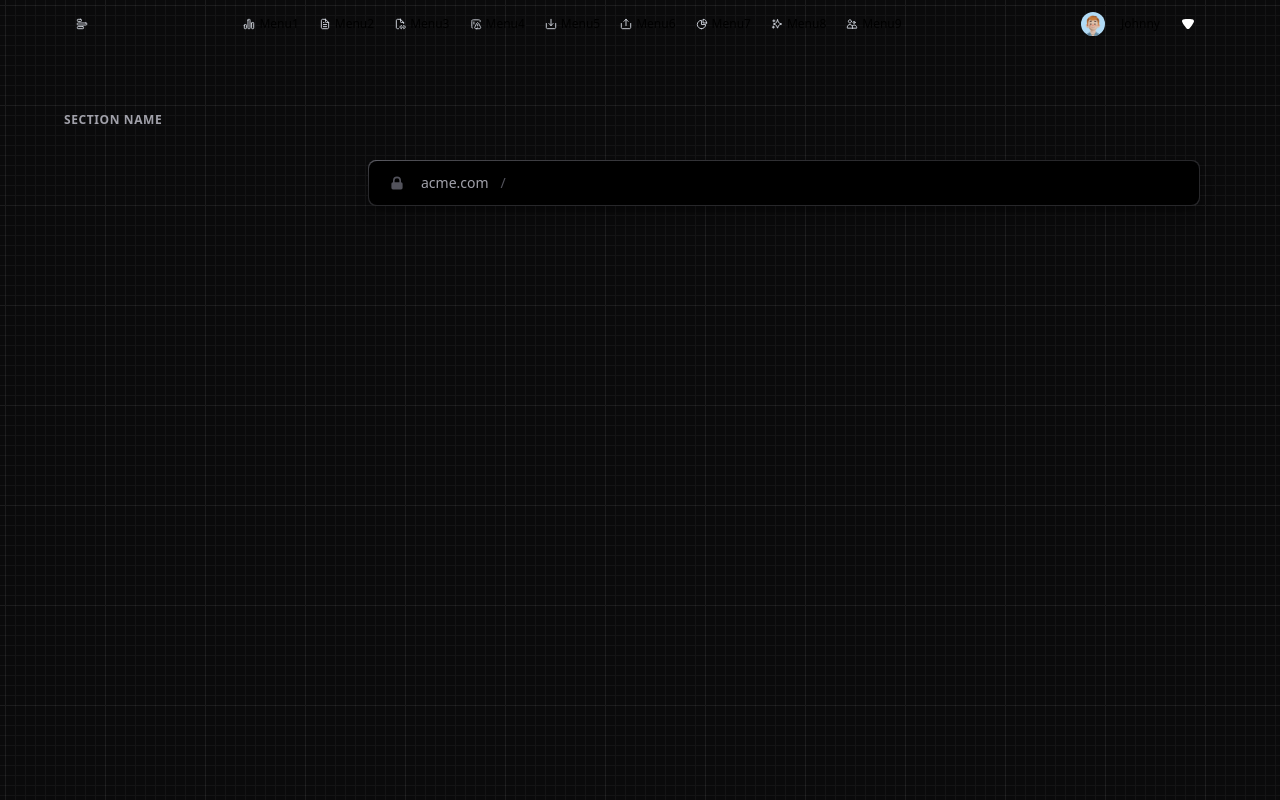
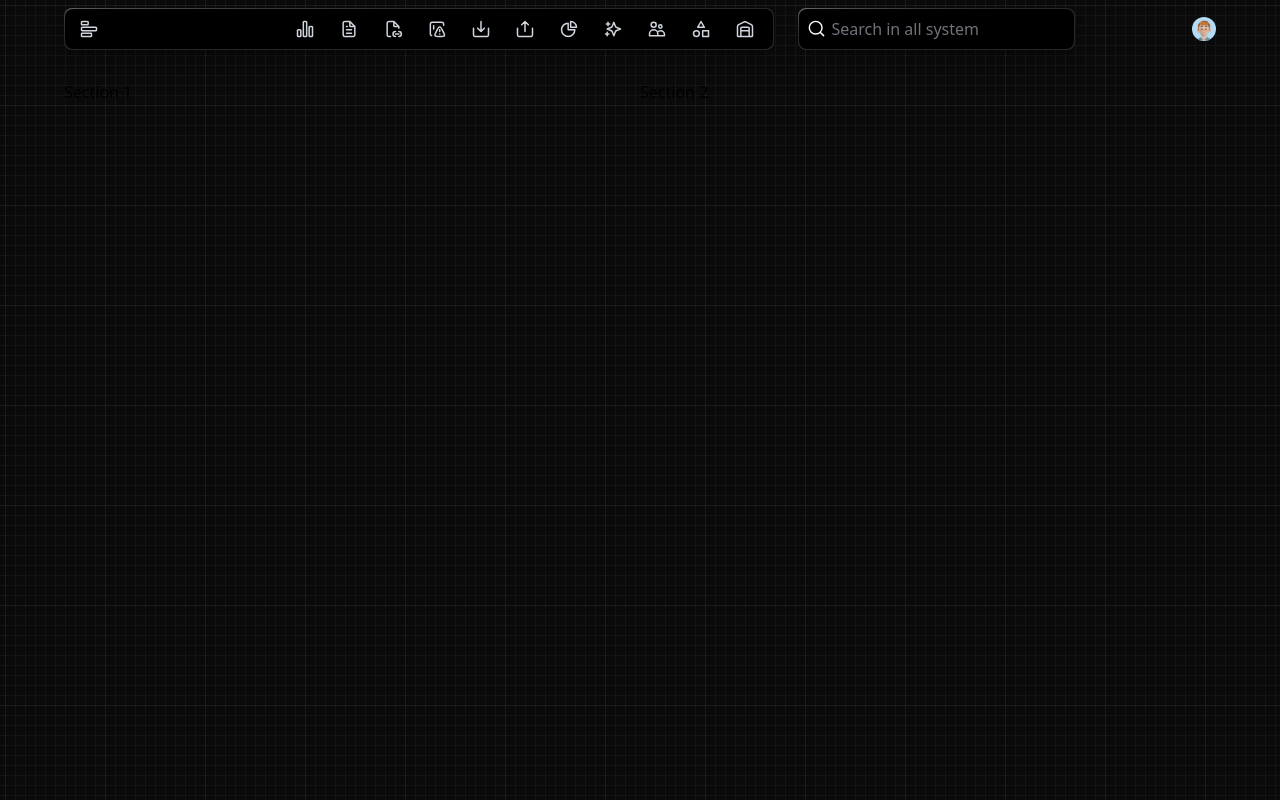
Before and after one commit to digitalfortress-dev/next.js-templates, a Next.js app: page /horizontal-dashboard in a window 1280 px wide. Built offline with nearby package versions, Linux system fonts and the light colour scheme.

Commit message:
ui: update header

```diff
--- a/src/app/horizontal-dashboard/layout.tsx
+++ b/src/app/horizontal-dashboard/layout.tsx
@@ -1,5 +1,6 @@
-import { HorizontalNavbar } from '@/components/common/navbar/horizontal'
 import { Metadata } from 'next'
+import Image from 'next/image'
+import Link from 'next/link'
 import './globals.css'
 
 export const metadata: Metadata = {
@@ -10,6 +11,53 @@ export const metadata: Metadata = {
   description: 'A boilerplate template to explore new Next.js features'
 }
 
+const menuIcon = [
+  {
+    name: 'Menu1',
+    icon: '/Item.svg'
+  },
+  {
+    name: 'Menu2',
+    icon: '/Item-1.svg'
+  },
+  {
+    name: 'Menu3',
+    icon: '/Item-2.svg'
+  },
+  {
+    name: 'Menu4',
+    icon: '/Item-3.svg'
+  },
+  {
+    name: 'Menu5',
+    icon: '/Item-4.svg'
+  },
+  {
+    name: 'Menu6',
+    icon: '/Item-5.svg'
+  },
+  {
+    name: 'Menu7',
+    icon: '/Item-6.svg'
+  },
+  {
+    name: 'Menu8',
+    icon: '/Item-7.svg'
+  },
+  {
+    name: 'Menu9',
+    icon: '/Item-8.svg'
+  },
+  {
+    name: 'Menu10',
+    icon: '/Item-9.svg'
+  },
+  {
+    name: 'Menu11',
+    icon: '/Item-10.svg'
+  }
+]
+
 export default function RootLayout({
   children,
 }: {
@@ -17,7 +65,49 @@ export default function RootLayout({
 }) {
   return (
     <>
-      <HorizontalNavbar />
+      <aside className='fixed w-full mx-auto top-0 mt-2 '>
+        <nav className='flex mx-auto max-w-90'>
+          <div className='rounded-lg bg-vc-border-gradient p-px shadow-lg shadow-black/20'>
+            <div className='flex items-center rounded-lg bg-black pl-2 py-1'>
+              <div className='flex items-center mr-10'>
+                <Image
+                  src='/Home.svg'
+                  width={32}
+                  height={32}
+                  alt="Picture of the author"
+                />
+                <Link href={"/horizontal-dashboard"} className='ml-2'>
+                  Ninja  /  Dashboard
+                </Link>
+              </div>
+              <div className='max-w-full flex flex-wrap items-center justify-between'>
+                {
+                  menuIcon.map((item, index) => {
+                    return <Link className='mr-3' key={index} href='#'><Image
+                      src={item.icon}
+                      width={32}
+                      height={32}
+                      alt="Picture of the author"
+                    /></Link>
+                  })
+                }
+              </div>
+            </div>
+          </div>
+          <div className='relative ml-6 rounded-lg bg-vc-border-gradient p-px shadow-lg shadow-black/20'>
+            <input placeholder="Search in all system" className='rounded-lg bg-black border-none border-opacity-0 pl-8 h-full' type="text" />
+            <Image className='absolute top-1/4 left-2' src='/search.svg'
+              width={20}
+              height={20}
+              alt="Picture of the author" />
+          </div>
+
+          <Image className='ml-auto'
+            src="/Hansel.svg" width={24}
+            height={24}
+            alt="Picture of the author" />
+        </nav>
+      </aside>
       <div className='pt-20 max-w-90 mx-auto'>{children}</div>
     </>
   )
--- a/src/app/horizontal-dashboard/page.tsx
+++ b/src/app/horizontal-dashboard/page.tsx
@@ -5,16 +5,9 @@ const inter = Inter({ subsets: ['latin'] })
 
 export default function Home() {
   return (
-    <div className="space-y-8">
-
-      <div className="space-y-10 text-white"></div>
-      <div key="section-name" className="space-y-5">
-        <div className="text-xs font-semibold uppercase tracking-wider text-gray-400">
-          Section Name
-        </div>
-
-
-      </div>
+    <div className="flex flex-row">
+      <div className="basis-2/4">Section 1</div>
+      <div className="basis-2/4">Section 2</div>
     </div>
   )
 }
--- a/src/app/layout.tsx
+++ b/src/app/layout.tsx
@@ -22,7 +22,7 @@ export default function RootLayout({
       <body className="bg-gray-1100 overflow-y-scroll bg-[url('/grid.svg')] pb-36">
         <main>{children}</main>
 
-        <div className="lg:pl-72">
+        {/* <div className="lg:pl-72">
           <div className="mx-auto max-w-4xl space-y-8 px-2 pt-20 lg:py-8 lg:px-8">
             <div className="rounded-lg bg-vc-border-gradient p-px shadow-lg shadow-black/20">
               <div className="rounded-lg bg-black">
@@ -30,12 +30,12 @@ export default function RootLayout({
               </div>
             </div>
 
-            {/* <div className="rounded-lg bg-vc-border-gradient p-px shadow-lg shadow-black/20">
+            <div className="rounded-lg bg-vc-border-gradient p-px shadow-lg shadow-black/20">
               <div className="rounded-lg bg-black p-3.5 lg:p-6">{children}</div>
             </div>
-            <Byline className="fixed sm:hidden" /> */}
+            <Byline className="fixed sm:hidden" />
           </div>
-        </div>
+        </div> */}
       </body>
     </html>
   )
```
